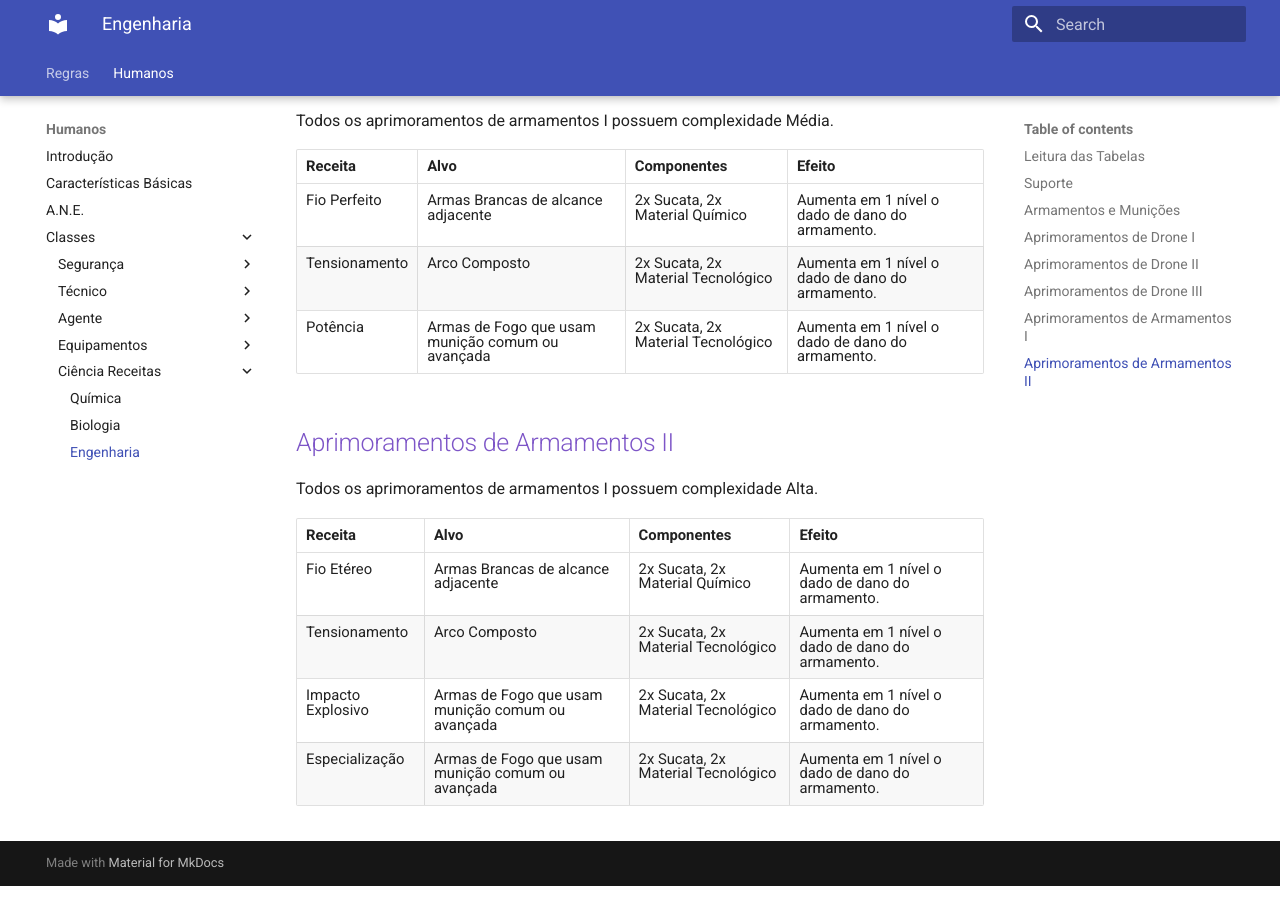
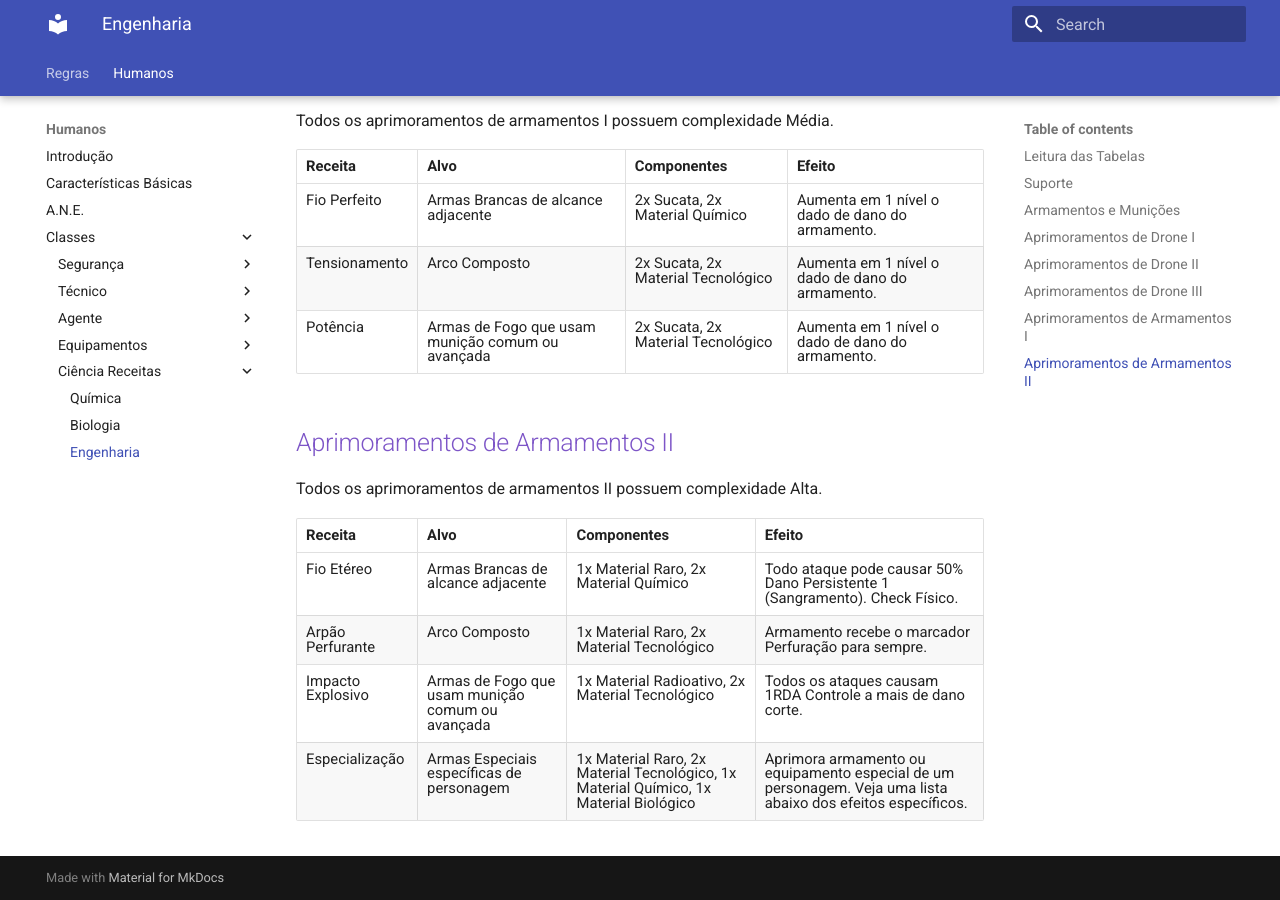
Before and after one commit to henriqueschorr/henriqueschorr.github.io, an MkDocs documentation site: the page built from docs/species/human/scienceRecipes/engineering.md, in a window 1280 px wide and 900 px high, scrolled down 3571 px. Built offline with MkDocs 1.6.1 and Material for MkDocs 9.7.7, drawn with Linux system fonts in a browser that asks for light colours.

Commit message:
engineering done

```diff
--- a/docs/species/human/scienceRecipes/engineering.md
+++ b/docs/species/human/scienceRecipes/engineering.md
@@ -88,11 +88,11 @@ Todos os aprimoramentos de armamentos I possuem complexidade Média.
 
 ## Aprimoramentos de Armamentos II
 
-Todos os aprimoramentos de armamentos I possuem complexidade Alta.
+Todos os aprimoramentos de armamentos II possuem complexidade Alta.
 
-| Receita           | Alvo                                             | Componentes                        | Efeito                                          |
-| ----------------- | ------------------------------------------------ | ---------------------------------- | ----------------------------------------------- |
-| Fio Etéreo        | Armas Brancas de alcance adjacente               | 2x Sucata, 2x Material Químico     | Aumenta em 1 nível o dado de dano do armamento. |
-| Tensionamento     | Arco Composto                                    | 2x Sucata, 2x Material Tecnológico | Aumenta em 1 nível o dado de dano do armamento. |
-| Impacto Explosivo | Armas de Fogo que usam munição comum ou avançada | 2x Sucata, 2x Material Tecnológico | Aumenta em 1 nível o dado de dano do armamento. |
-| Especialização    | Armas de Fogo que usam munição comum ou avançada | 2x Sucata, 2x Material Tecnológico | Aumenta em 1 nível o dado de dano do armamento. |
+| Receita           | Alvo                                             | Componentes                                                                           | Efeito                                                                                                      |
+| ----------------- | ------------------------------------------------ | ------------------------------------------------------------------------------------- | ----------------------------------------------------------------------------------------------------------- |
+| Fio Etéreo        | Armas Brancas de alcance adjacente               | 1x Material Raro, 2x Material Químico                                                 | Todo ataque pode causar 50% Dano Persistente 1 (Sangramento). Check Físico.                                 |
+| Arpão Perfurante  | Arco Composto                                    | 1x Material Raro, 2x Material Tecnológico                                             | Armamento recebe o marcador Perfuração para sempre.                                                         |
+| Impacto Explosivo | Armas de Fogo que usam munição comum ou avançada | 1x Material Radioativo, 2x Material Tecnológico                                       | Todos os ataques causam 1RDA Controle a mais de dano corte.                                                 |
+| Especialização    | Armas Especiais específicas de personagem        | 1x Material Raro, 2x Material Tecnológico, 1x Material Químico, 1x Material Biológico | Aprimora armamento ou equipamento especial de um personagem. Veja uma lista abaixo dos efeitos específicos. |
```
Also changed, not shown: docs/species/human/classes/security/scout.md (+2 -2 lines).
